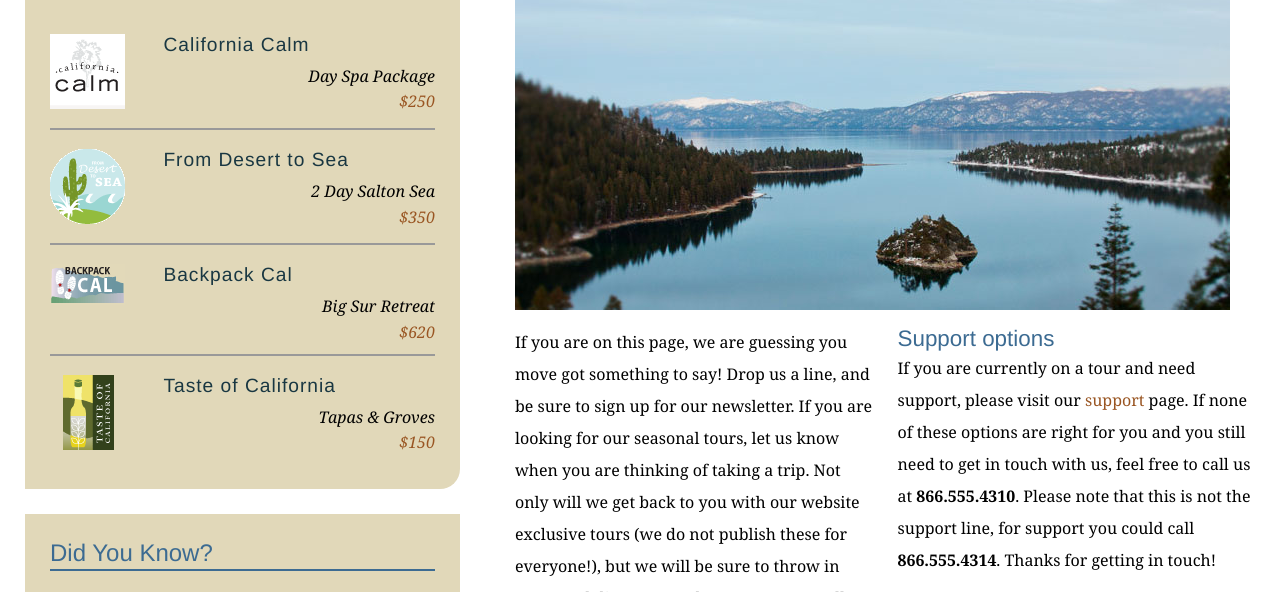
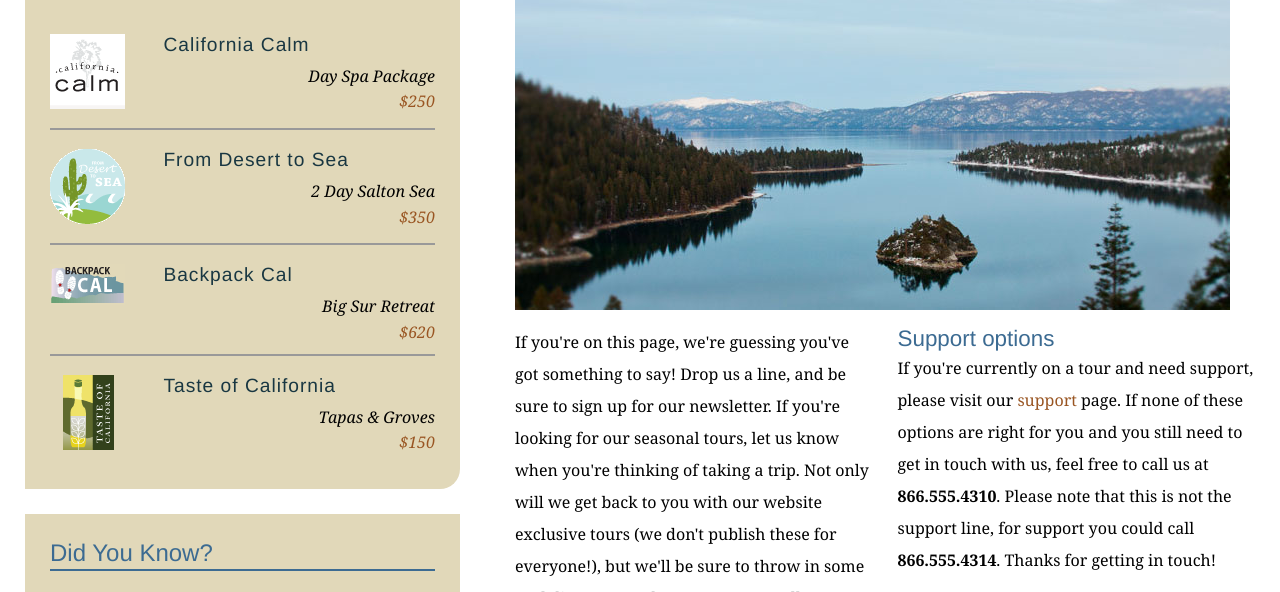
Before and after one commit to kristinalonsh/explore_california, a plain HTML site: page contact.html in a window 1280 px wide. Shown: the part 342-934 px from the top of the page. Drawn offline with Linux system fonts and the light colour scheme.

Commit message:
Revert wRemoved contractions from contact page text"
This reverts commit d48438237ff4ec159cd8636a423261f2d5fae975.

```diff
--- a/contact.html
+++ b/contact.html
@@ -68,10 +68,10 @@
           <h1>Get in touch</h1>
           <img src="assets/images/emerald_bay.jpg" alt="Beautiful Lake Tahoe" class="articleImage" />
           <div class="multiCol">
-            <p>If you are on this page, we are guessing you move got something to say! Drop us a line, and be sure to sign up for our newsletter. If you are looking for our seasonal tours,  let us know when you are thinking of taking a trip. Not only will we get back to you with our website exclusive tours (we do not publish these for everyone!), but we will be sure to throw in some cool discounts and tour extras as well.</p>
+            <p>If you're on this page, we're guessing you've got something to say! Drop us a line, and be sure to sign up for our newsletter. If you're looking for our seasonal tours,  let us know when you're thinking of taking a trip. Not only will we get back to you with our website exclusive tours (we don't publish these for everyone!), but we'll be sure to throw in some cool discounts and tour extras as well.</p>
 
             <h2>Support options</h2>
-            <p>If you are currently on a tour and need support, please visit our <a href="support.html">support</a> page. If none of these options are right for you and you still need to get in touch with us, feel free to call us at<span class="phone"> <strong>866.555.4310</strong>. Please note that this is not the support line, for support you could call </span><strong>866.555.4314</strong>. Thanks for getting in touch!</p>
+            <p>If you're currently on a tour and need support, please visit our <a href="support.html">support</a> page. If none of these options are right for you and you still need to get in touch with us, feel free to call us at<span class="phone"> <strong>866.555.4310</strong>. Please note that this is not the support line, for support you could call </span><strong>866.555.4314</strong>. Thanks for getting in touch!</p>
           </div>
 
           <form id="frmContact" name="frmContact" method="post" action="contact_process.html">
```
